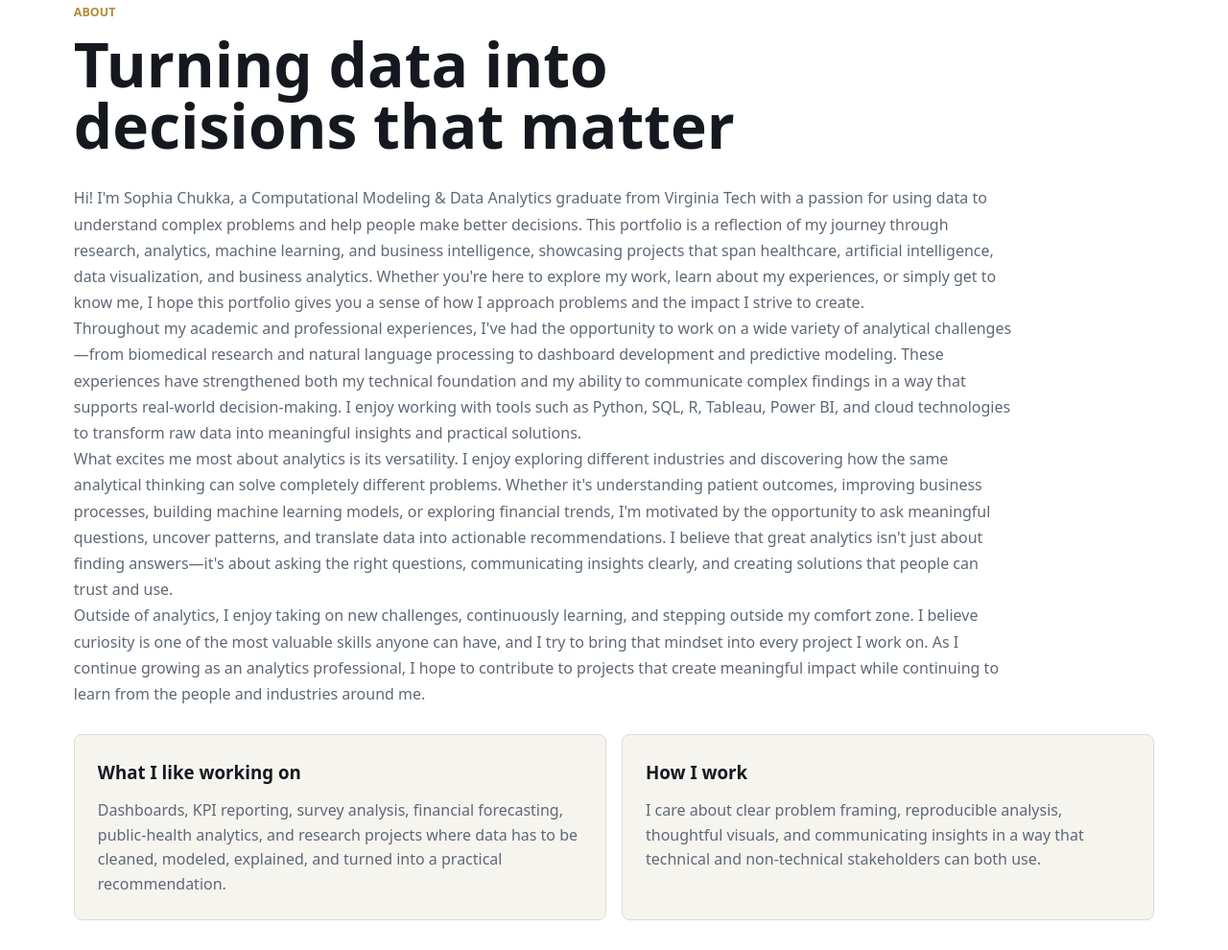
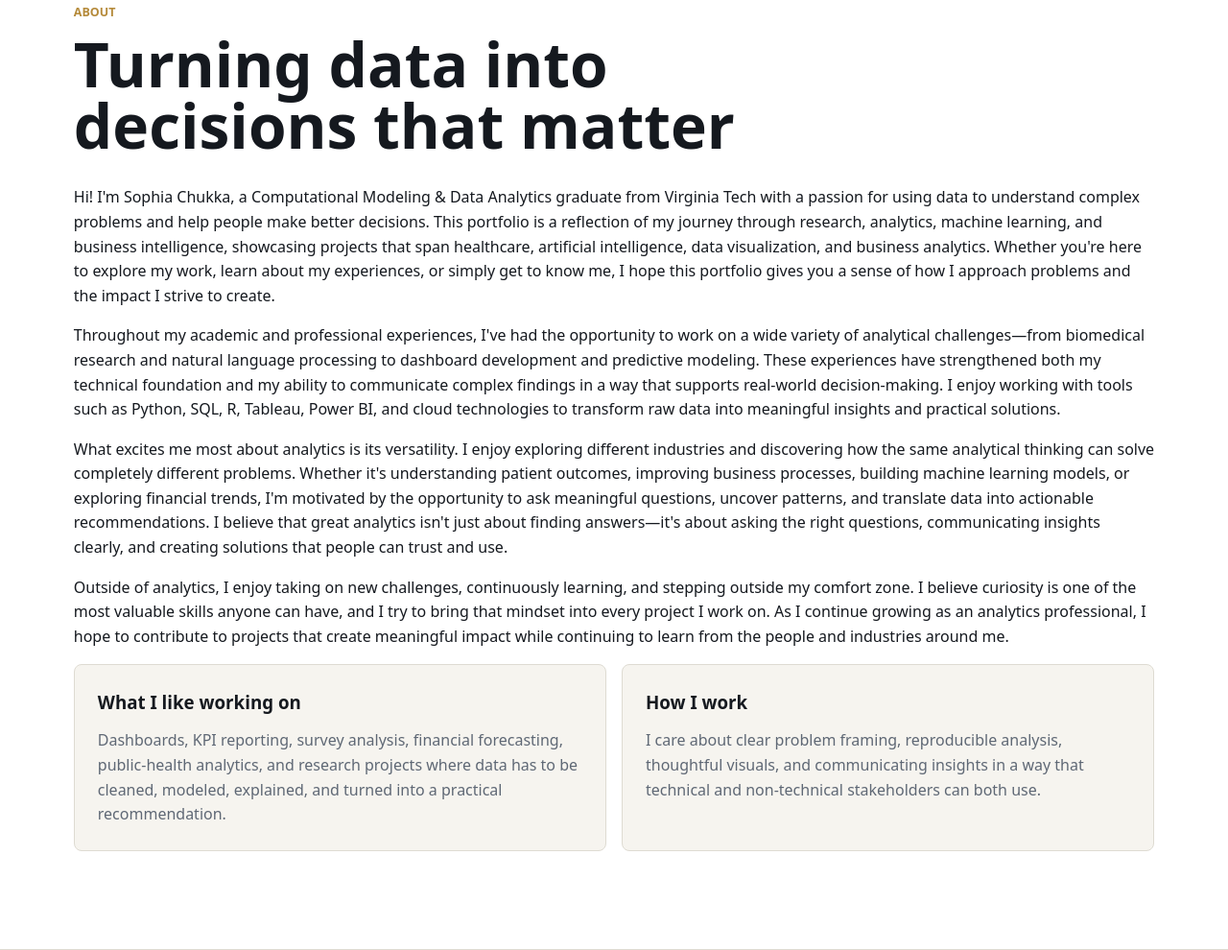
Before and after one commit to sophiachukka/portfolio, a website: page index.html in a window 1280 px wide. Shown: the part 835-1825 px from the top of the page at 96% size. Drawn offline with Linux system fonts and the light colour scheme.

Commit message:
Delete about section styles from styles.css
Removed styles related to about section.

```diff
--- a/styles.css
+++ b/styles.css
@@ -159,23 +159,6 @@ a {
 .about-section {
   background: var(--surface);
   border-bottom: 1px solid var(--line);
-}
-
-.about-heading {
-  grid-template-columns: 1fr;
-  margin-bottom: 22px;
-}
-
-.about-copy {
-  max-width: 980px;
-  margin-bottom: 28px;
-}
-
-.about-copy p {
-  margin: 0;
-  color: var(--muted);
-  font-size: 1rem;
-  line-height: 1.7;
 }
 
 .about-grid {
```
